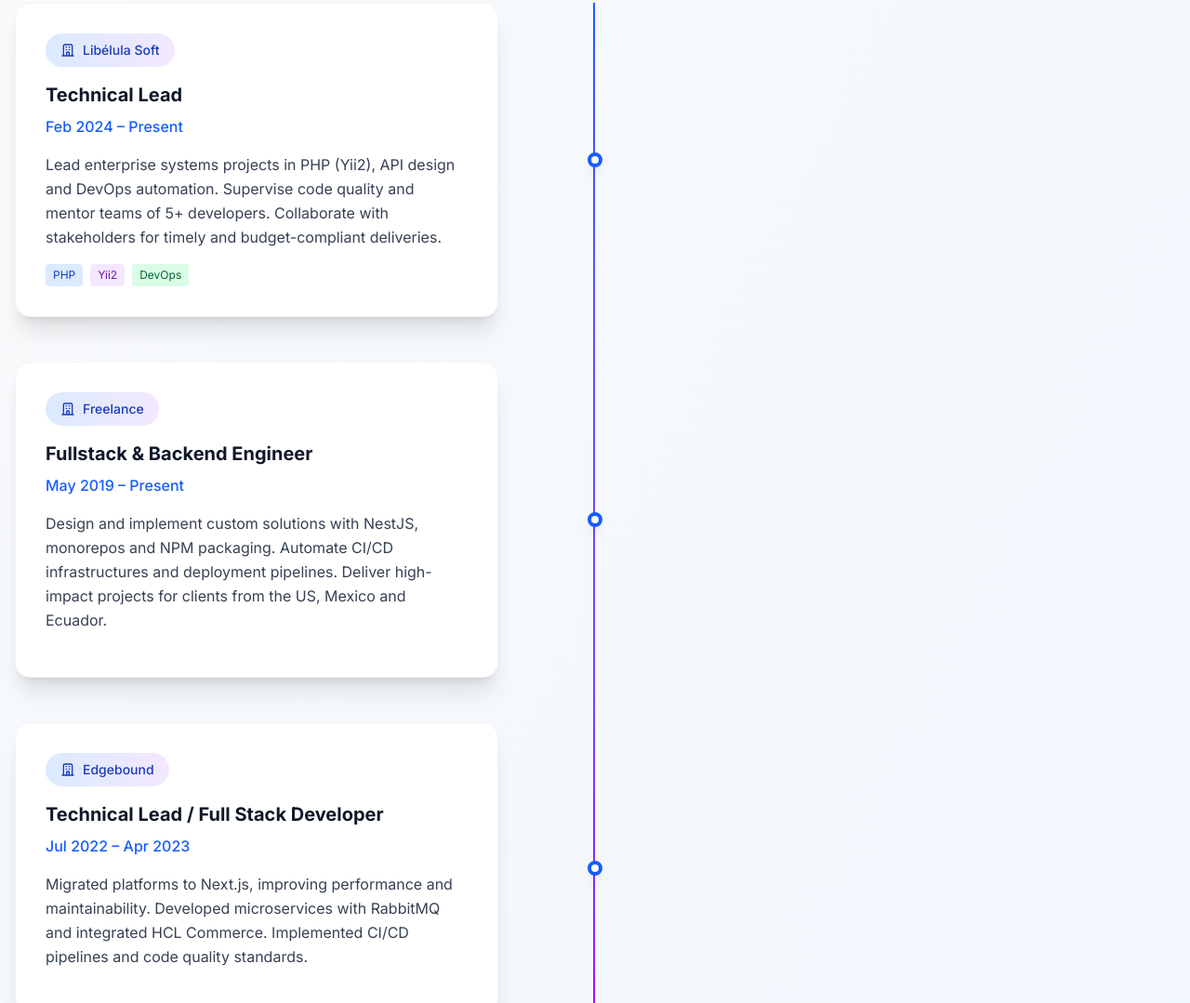
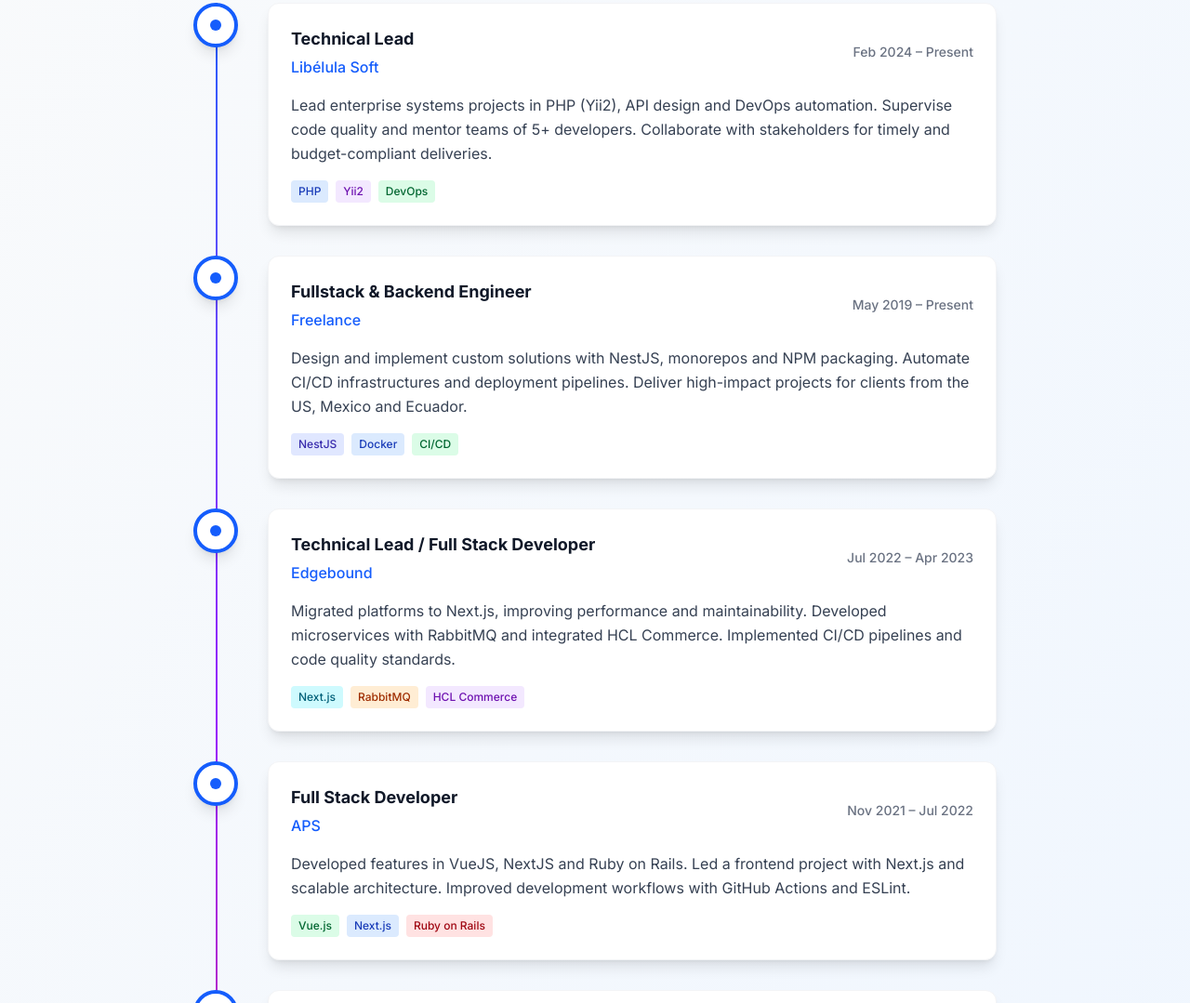
Before and after one commit to AngelAlexQC/aquiroz.dev, an Astro site: page /en in a window 1280 px wide. Shown: the part 1721-2800 px from the top of the page at 93% size. Built offline with nearby package versions, Linux system fonts and the light colour scheme; Astro itself is replaced by a stand-in of ours.

Commit message:
Mejorar el diseño y la estructura de la sección de experiencia, optimizando el layout y añadiendo indicadores de tecnología para cada rol.

```diff
--- a/src/components/Experience.astro
+++ b/src/components/Experience.astro
@@ -58,7 +58,7 @@ const experiences = [
 ---
 
 <section id="experience" class="py-24 bg-gradient-to-br from-gray-50 to-blue-50">
-  <div class="max-w-7xl mx-auto px-4">
+  <div class="max-w-4xl mx-auto px-4">
     <div class="text-center mb-16">
       <span class="text-blue-600 font-semibold text-sm uppercase tracking-wider">
         {lang === 'es' ? 'Mi trayectoria' : 'My journey'}
@@ -71,37 +71,75 @@ const experiences = [
 
     <div class="relative">
       <!-- Timeline line -->
-      <div class="absolute left-8 md:left-1/2 top-0 bottom-0 w-0.5 bg-gradient-to-b from-blue-600 via-purple-600 to-pink-600 transform md:-translate-x-0.5"></div>
+      <div class="absolute left-6 top-0 bottom-0 w-0.5 bg-gradient-to-b from-blue-600 via-purple-600 to-pink-600"></div>
 
-      <div class="space-y-12">
+      <div class="space-y-8">
         {experiences.map((exp, index) => (
-          <div class={`relative flex items-center ${index % 2 === 0 ? 'md:flex-row' : 'md:flex-row-reverse'}`}>
+          <div class="relative flex items-start">
             <!-- Timeline dot -->
-            <div class="absolute left-8 md:left-1/2 w-4 h-4 bg-white border-4 border-blue-600 rounded-full transform md:-translate-x-2 z-10 shadow-lg"></div>
+            <div class="relative z-10 flex items-center justify-center w-12 h-12 bg-white border-4 border-blue-600 rounded-full shadow-lg">
+              <div class="w-3 h-3 bg-blue-600 rounded-full"></div>
+            </div>
 
             <!-- Content card -->
-            <div class={`ml-16 md:ml-0 md:w-5/12 ${index % 2 === 0 ? '' : 'md:mr-auto'}`}>
-              <div class="bg-white rounded-2xl p-8 shadow-xl hover:shadow-2xl transition-all duration-300 border border-gray-100">
-                <!-- Company badge -->
-                <div class="inline-flex items-center bg-gradient-to-r from-blue-100 to-purple-100 text-blue-800 px-4 py-2 rounded-full text-sm font-medium mb-4">
-                  <svg class="w-4 h-4 mr-2" fill="none" stroke="currentColor" viewBox="0 0 24 24">
-                    <path stroke-linecap="round" stroke-linejoin="round" stroke-width="2" d="M19 21V5a2 2 0 00-2-2H7a2 2 0 00-2 2v16m14 0h2m-2 0h-5m-9 0H3m2 0h5M9 7h1m-1 4h1m4-4h1m-1 4h1m-5 10v-5a1 1 0 011-1h2a1 1 0 011 1v5m-4 0h4"></path>
-                  </svg>
-                  {exp.company}
+            <div class="ml-8 flex-1">
+              <div class="bg-white rounded-xl p-6 shadow-lg hover:shadow-xl transition-all duration-300 border border-gray-100">
+                <!-- Header -->
+                <div class="flex flex-col md:flex-row md:items-center md:justify-between mb-4">
+                  <div>
+                    <h3 class="text-lg font-bold text-gray-900 mb-1">{exp.title}</h3>
+                    <p class="text-blue-600 font-medium">{exp.company}</p>
+                  </div>
+                  <div class="text-sm text-gray-500 font-medium mt-2 md:mt-0">
+                    {exp.period}
+                  </div>
                 </div>
 
-                <h3 class="text-xl font-bold text-gray-900 mb-2">{exp.title}</h3>
-                <p class="text-blue-600 font-medium mb-4">{exp.period}</p>
+                <!-- Description -->
                 <p class="text-gray-700 leading-relaxed">{exp.description}</p>
 
-                <!-- Tech stack indicators -->
+                <!-- Tech stack (optional) -->
                 <div class="flex flex-wrap gap-2 mt-4">
-                  {/* Add relevant tech tags based on the role */}
                   {index === 0 && (
                     <>
-                      <span class="bg-blue-100 text-blue-800 px-2 py-1 rounded text-xs">PHP</span>
-                      <span class="bg-purple-100 text-purple-800 px-2 py-1 rounded text-xs">Yii2</span>
-                      <span class="bg-green-100 text-green-800 px-2 py-1 rounded text-xs">DevOps</span>
+                      <span class="bg-blue-100 text-blue-800 px-2 py-1 rounded text-xs font-medium">PHP</span>
+                      <span class="bg-purple-100 text-purple-800 px-2 py-1 rounded text-xs font-medium">Yii2</span>
+                      <span class="bg-green-100 text-green-800 px-2 py-1 rounded text-xs font-medium">DevOps</span>
+                    </>
+                  )}
+                  {index === 1 && (
+                    <>
+                      <span class="bg-indigo-100 text-indigo-800 px-2 py-1 rounded text-xs font-medium">NestJS</span>
+                      <span class="bg-blue-100 text-blue-800 px-2 py-1 rounded text-xs font-medium">Docker</span>
+                      <span class="bg-green-100 text-green-800 px-2 py-1 rounded text-xs font-medium">CI/CD</span>
+                    </>
+                  )}
+                  {index === 2 && (
+                    <>
+                      <span class="bg-cyan-100 text-cyan-800 px-2 py-1 rounded text-xs font-medium">Next.js</span>
+                      <span class="bg-orange-100 text-orange-800 px-2 py-1 rounded text-xs font-medium">RabbitMQ</span>
+                      <span class="bg-purple-100 text-purple-800 px-2 py-1 rounded text-xs font-medium">HCL Commerce</span>
+                    </>
+                  )}
+                  {index === 3 && (
+                    <>
+                      <span class="bg-green-100 text-green-800 px-2 py-1 rounded text-xs font-medium">Vue.js</span>
+                      <span class="bg-blue-100 text-blue-800 px-2 py-1 rounded text-xs font-medium">Next.js</span>
+                      <span class="bg-red-100 text-red-800 px-2 py-1 rounded text-xs font-medium">Ruby on Rails</span>
+                    </>
+                  )}
+                  {index === 4 && (
+                    <>
+                      <span class="bg-orange-100 text-orange-800 px-2 py-1 rounded text-xs font-medium">Laravel</span>
+                      <span class="bg-green-100 text-green-800 px-2 py-1 rounded text-xs font-medium">Node.js</span>
+                      <span class="bg-red-100 text-red-800 px-2 py-1 rounded text-xs font-medium">Angular</span>
+                    </>
+                  )}
+                  {index === 5 && (
+                    <>
+                      <span class="bg-red-100 text-red-800 px-2 py-1 rounded text-xs font-medium">Angular</span>
+                      <span class="bg-orange-100 text-orange-800 px-2 py-1 rounded text-xs font-medium">Laravel</span>
+                      <span class="bg-blue-100 text-blue-800 px-2 py-1 rounded text-xs font-medium">API Datil</span>
                     </>
                   )}
                 </div>
```
